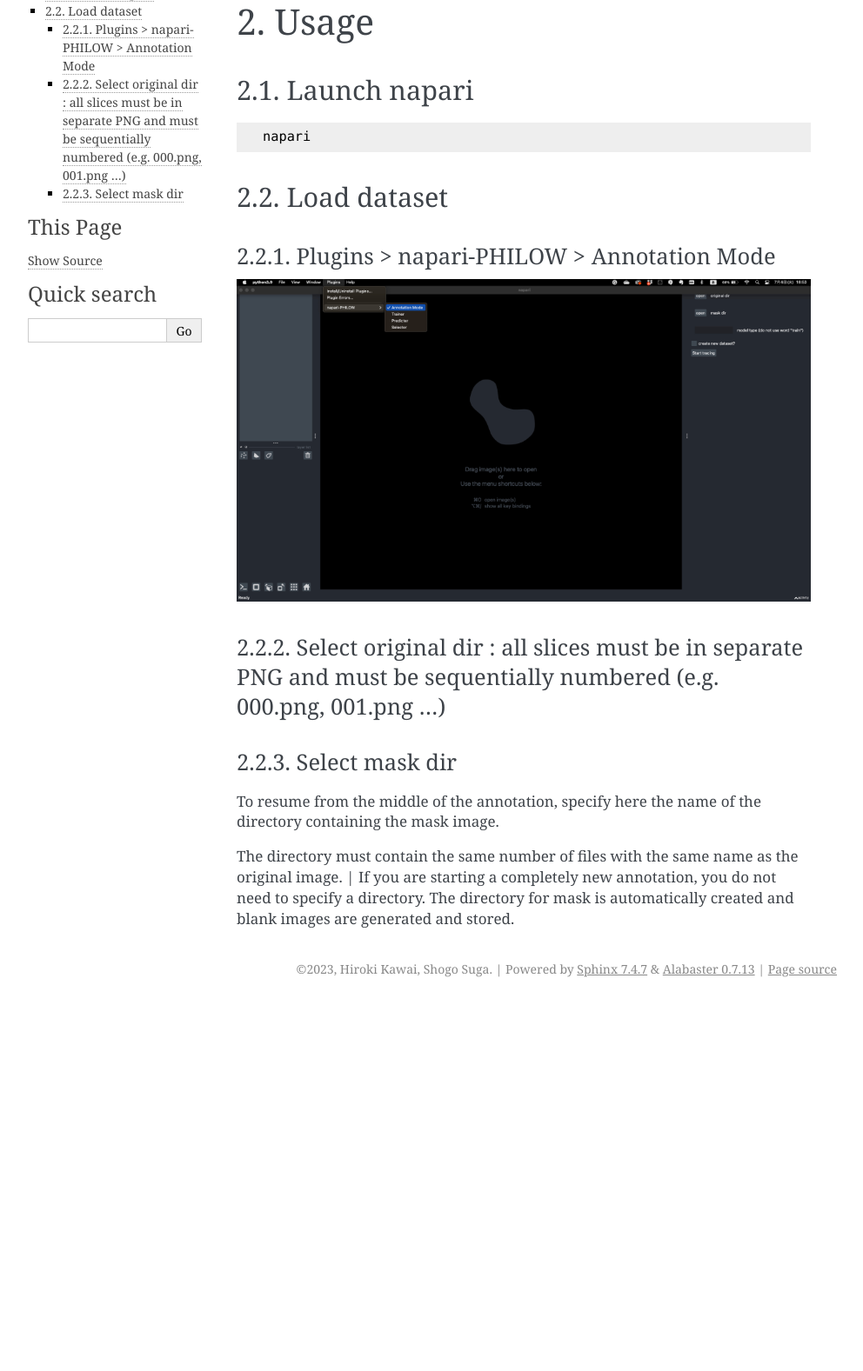
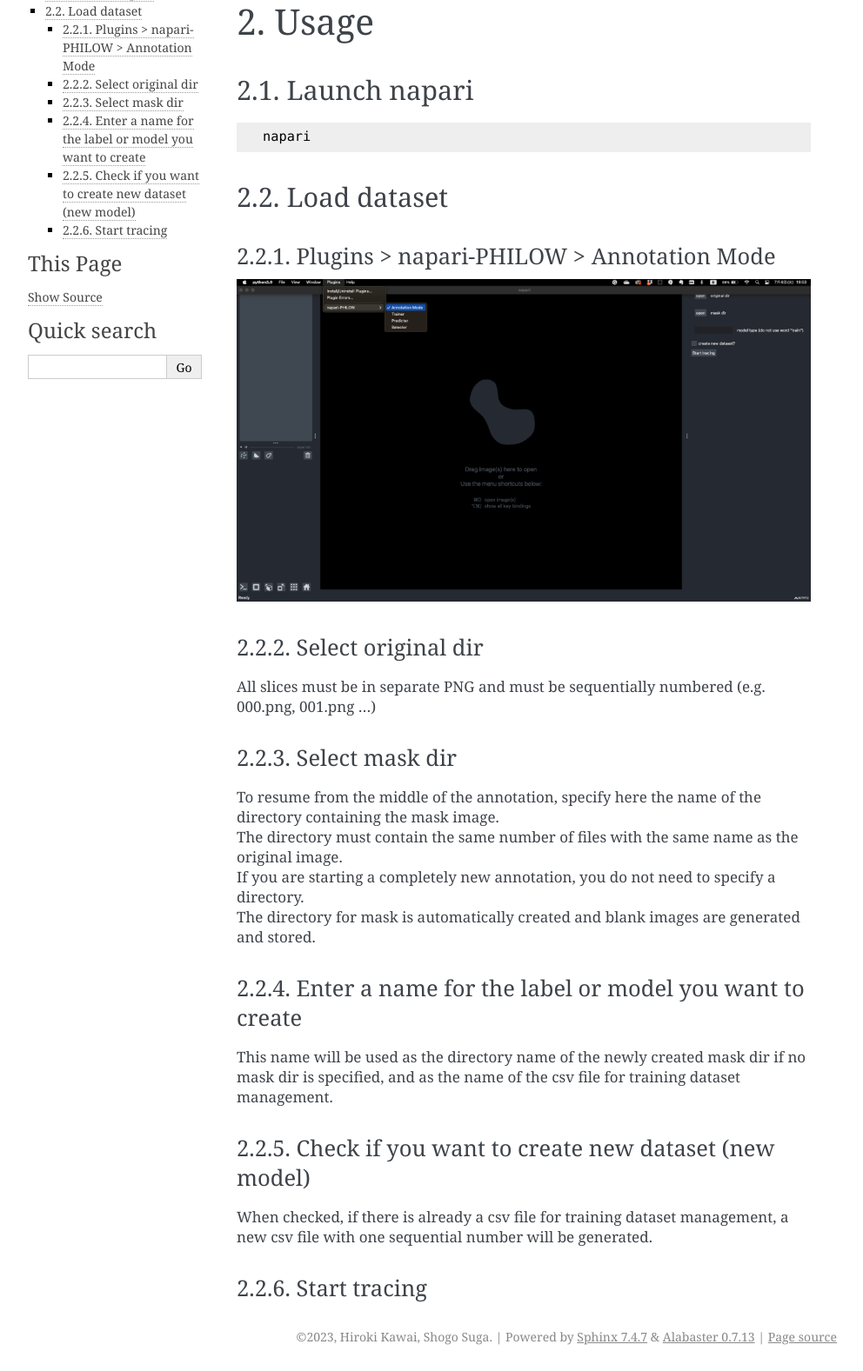
Before and after one commit to neurobiology-ut/PHILOW, a Sphinx documentation site: the page built from docs/usage.rst, in a window 1280 px wide, cut to the strip 134-1711 px from the top of the page. Shown: the whole strip at 87% size, without its empty margins (148-1140 px from the left). Built offline with Sphinx 7.4.7, drawn with Linux system fonts in a browser that asks for light colours; before the commit the page ends 1288 px from its top, so only the background shows below that.

Commit message:
mod: readthedocs

```diff
--- a/docs/usage.rst
+++ b/docs/usage.rst
@@ -20,13 +20,29 @@
 
 .. image:: images/image_001.jpeg
 
-Select original dir : all slices must be in separate PNG and must be sequentially numbered (e.g. 000.png, 001.png ...)
+Select original dir
 """"""""""""""""""""""""""""""""""""""""""""""""""""""""""""""""""""""""""""""""""""""""""""""""""""""""""""""""""""""
+
+| All slices must be in separate PNG and must be sequentially numbered (e.g. 000.png, 001.png ...)
 
 Select mask dir
 """""""""""""""
 
 | To resume from the middle of the annotation, specify here the name of the directory containing the mask image.
-The directory must contain the same number of files with the same name as the original image.
+| The directory must contain the same number of files with the same name as the original image.
 | If you are starting a completely new annotation, you do not need to specify a directory.
-The directory for mask is automatically created and blank images are generated and stored.
+| The directory for mask is automatically created and blank images are generated and stored.
+
+
+Enter a name for the label or model you want to create
+""""""""""""""""""""""""""""""""""""""""""""""""""""""
+
+| This name will be used as the directory name of the newly created mask dir if no mask dir is specified, and as the name of the csv file for training dataset management.
+
+Check if you want to create new dataset (new model)
+"""""""""""""""""""""""""""""""""""""""""""""""""""
+
+| When checked, if there is already a csv file for training dataset management, a new csv file with one sequential number will be generated.
+
+Start tracing
+""""""""""""""
```
